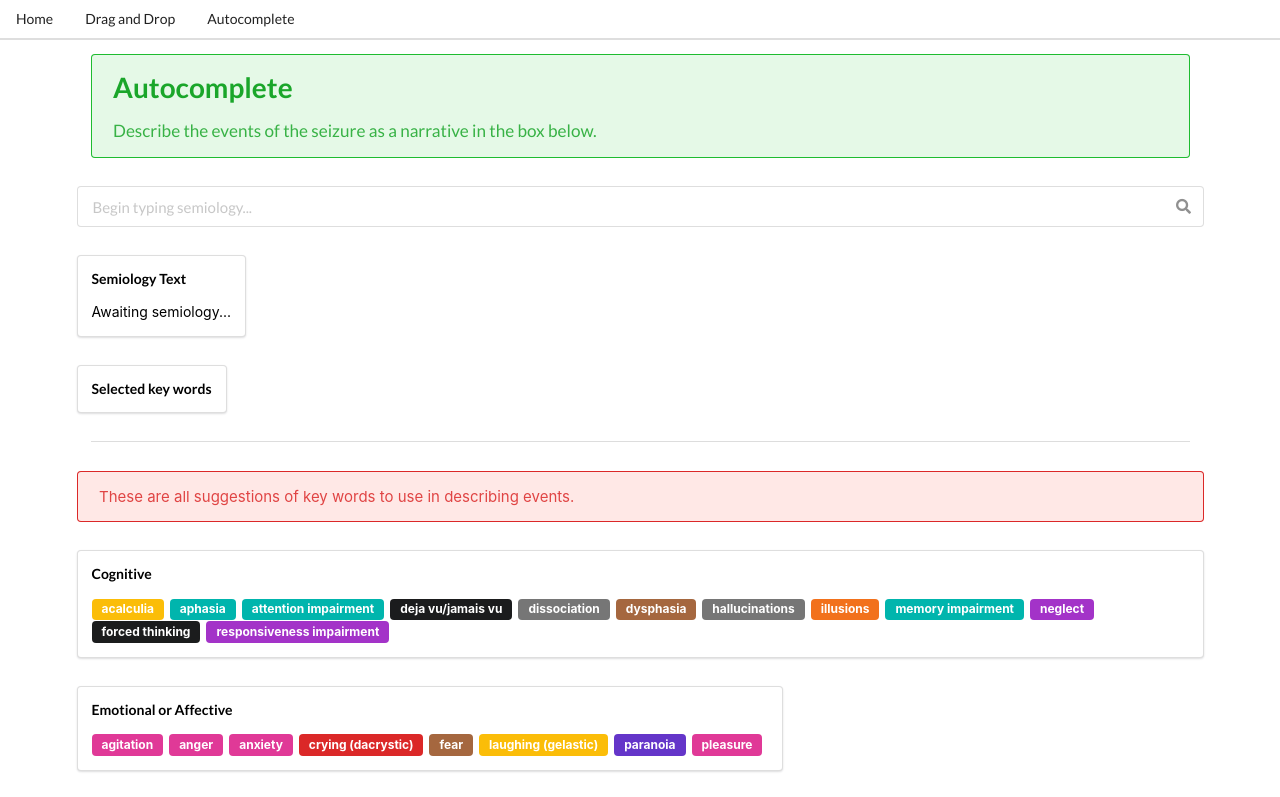
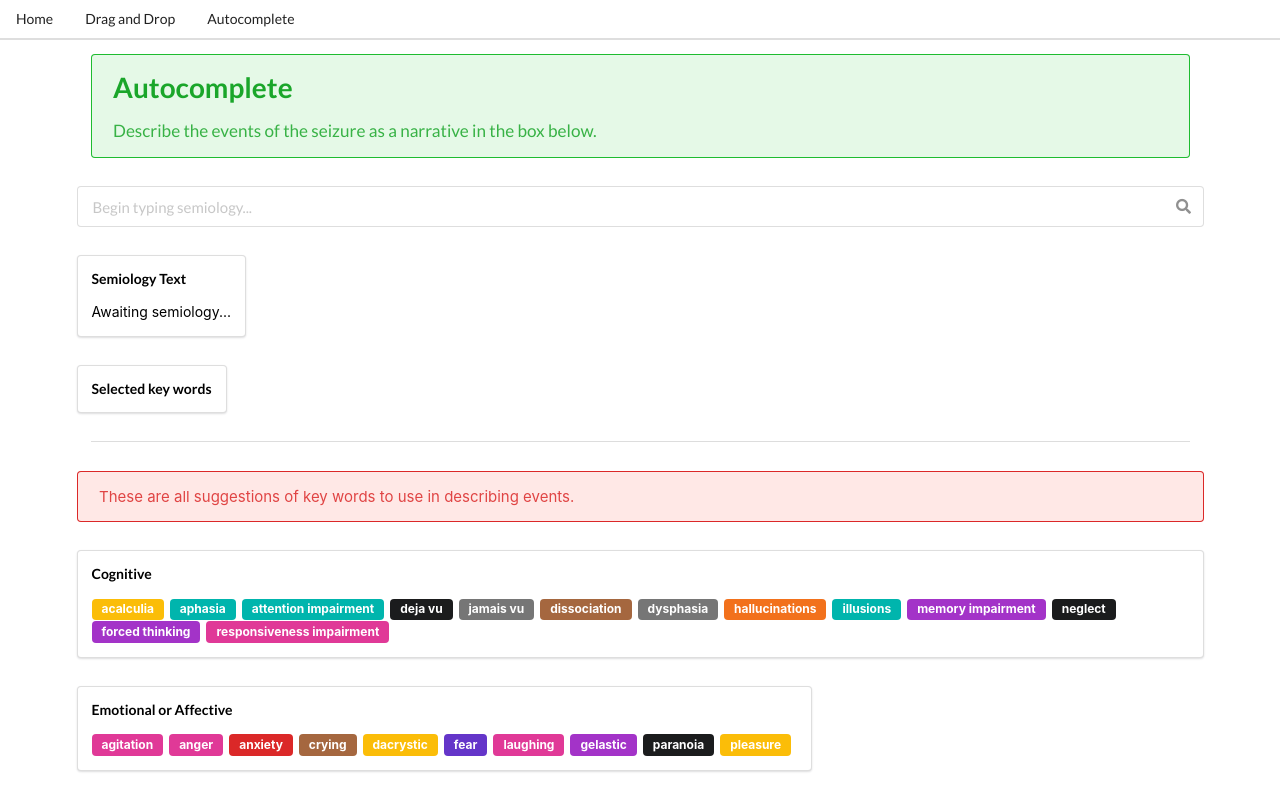
Before and after one commit to eatyourpeas/desscribe, a Vue app: page /autocomplete in a window 1280 px wide. Shown: the top 797 px of the page. Built offline with nearby package versions, Linux system fonts and the light colour scheme.

Commit message:
remove hyphens

```diff
--- a/src/views/Autocomplete.vue
+++ b/src/views/Autocomplete.vue
@@ -25,68 +25,75 @@ const items = ref([
         { id: 0, title: "acalculia", category: "cognitive", narrative: 0, color: randomColour()},
         { id: 1, title: "aphasia", category: "cognitive", narrative: 0, color: randomColour()},
         { id: 2, title: "attention impairment", category: "cognitive", narrative: 0, color: randomColour()},
-        { id: 3, title: "deja vu/jamais vu", category: "cognitive", narrative: 0, color: randomColour()},
-        { id: 4, title: "dissociation", category: "cognitive", narrative: 0, color: randomColour()},
-        { id: 5, title: "dysphasia", category: "cognitive", narrative: 0, color: randomColour()},
-        { id: 6, title: "hallucinations", category: "cognitive", narrative: 0, color: randomColour()},
-        { id: 7, title: "illusions", category: "cognitive", narrative: 0, color: randomColour()},
-        { id: 8, title: "memory impairment", category: "cognitive", narrative: 0, color: randomColour()},
-        { id: 9, title: "neglect", category: "cognitive", narrative: 0, color: randomColour()},
-        { id: 10, title: "forced thinking", category: "cognitive", narrative: 0, color: randomColour()},
-        { id: 11, title: "responsiveness impairment", category: "cognitive", narrative: 0, color: randomColour()},
-        { id: 12, title: "agitation", category: "emotional or affective", narrative: 0, color: randomColour()},
-        { id: 13, title: "anger", category: "emotional or affective", narrative: 0, color: randomColour()},
-        { id: 14, title: "anxiety", category: "emotional or affective", narrative: 0, color: randomColour()},
-        { id: 15, title: "crying (dacrystic)", category: "emotional or affective", narrative: 0, color: randomColour()},
-        { id: 16, title: "fear", category: "emotional or affective", narrative: 0, color: randomColour()},
-        { id: 17, title: "laughing (gelastic)", category: "emotional or affective", narrative: 0, color: randomColour()},
-        { id: 18, title: "paranoia", category: "emotional or affective", narrative: 0, color: randomColour()},
-        { id: 19, title: "pleasure", category: "emotional or affective", narrative: 0, color: randomColour()},
-        { id: 20, title: "asystole", category: "autonomic", narrative: 0, color: randomColour()},
-        { id: 21, title: "bradycardia", category: "autonomic", narrative: 0, color: randomColour()},
-        { id: 22, title: "erection", category: "autonomic", narrative: 0, color: randomColour()},
-        { id: 23, title: "flushing", category: "autonomic", narrative: 0, color: randomColour()},
-        { id: 24, title: "gastrointestinal", category: "autonomic", narrative: 0, color: randomColour()},
-        { id: 25, title: "hyper/hypoventilation", category: "autonomic", narrative: 0, color: randomColour()},
-        { id: 26, title: "nausea/vomiting", category: "autonomic", narrative: 0, color: randomColour()},
-        { id: 27, title: "pallor", category: "autonomic", narrative: 0, color: randomColour()},
-        { id: 28, title: "palpitations", category: "autonomic", narrative: 0, color: randomColour()},
-        { id: 29, title: "piloerection", category: "autonomic", narrative: 0, color: randomColour()},
-        { id: 30, title: "respiratory changes", category: "autonomic", narrative: 0, color: randomColour()},
-        { id: 31, title: "tachycardia", category: "autonomic", narrative: 0, color: randomColour()},
-        { id: 32, title: "aggression", category: "automatisms", narrative: 0, color: randomColour()},
-        { id: 33, title: "eye-blinking", category: "automatisms", narrative: 0, color: randomColour()},
-        { id: 34, title: "head nodding", category: "automatisms", narrative: 0, color: randomColour()},
-        { id: 35, title: "manual", category: "automatisms", narrative: 0, color: randomColour()},
-        { id: 36, title: "orofacial", category: "automatisms", narrative: 0, color: randomColour()},
-        { id: 37, title: "pedaling", category: "automatisms", narrative: 0, color: randomColour()},
-        { id: 38, title: "pelvic thrusting", category: "automatisms", narrative: 0, color: randomColour()},
-        { id: 39, title: "perseveration", category: "automatisms", narrative: 0, color: randomColour()},
-        { id: 40, title: "running (cursive)", category: "automatisms", narrative: 0, color: randomColour()},
-        { id: 41, title: "sexual", category: "automatisms", narrative: 0, color: randomColour()},
-        { id: 42, title: "undressing", category: "automatisms", narrative: 0, color: randomColour()},
-        { id: 43, title: "vocalisation/speech", category: "automatisms", narrative: 0, color: randomColour()},
-        { id: 44, title: "walking", category: "automatisms", narrative: 0, color: randomColour()},
-        { id: 45, title: "dysarthria", category: "motor", narrative: 0, color: randomColour()},
-        { id: 46, title: "dystonic", category: "motor", narrative: 0, color: randomColour()},
-        { id: 47, title: "fencer's posture", category: "motor", narrative: 0, color: randomColour()},
-        { id: 48, title: "incoordination", category: "motor", narrative: 0, color: randomColour()},
-        { id: 49, title: "jacksonian", category: "motor", narrative: 0, color: randomColour()},
-        { id: 50, title: "paralysis", category: "motor", narrative: 0, color: randomColour()},
-        { id: 51, title: "paresis", category: "motor", narrative: 0, color: randomColour()},
-        { id: 52, title: "versive", category: "motor", narrative: 0, color: randomColour()},
-        { id: 53, title: "auditory", category: "sensory", narrative: 0, color: randomColour()},
-        { id: 54, title: "gustatory", category: "sensory", narrative: 0, color: randomColour()},
-        { id: 55, title: "hot/cold sensations", category: "sensory", narrative: 0, color: randomColour()},
-        { id: 56, title: "olfactory", category: "sensory", narrative: 0, color: randomColour()},
-        { id: 57, title: "somatosensory", category: "sensory", narrative: 0, color: randomColour()},
-        { id: 58, title: "vestibular", category: "sensory", narrative: 0, color: randomColour()},
-        { id: 59, title: "visual", category: "sensory", narrative: 0, color: randomColour()},
-        { id: 60, title: "left", category: "laterality", narrative: 0, color: randomColour()},
-        { id: 61, title: "right", category: "laterality", narrative: 0, color: randomColour()},
-        { id: 62, title: "bilateral", category: "laterality", narrative: 0, color: randomColour()},
-        { id: 63, title: "aura", category: "custom", narrative: 0, color: randomColour()},
-        { id: 64, title: "unresponsive", category: "custom", narrative: 0, color: randomColour()},
+        { id: 3, title: "deja vu", category: "cognitive", narrative: 0, color: randomColour()},
+        { id: 4, title: "jamais vu", category: "cognitive", narrative: 0, color: randomColour()},
+        { id: 5, title: "dissociation", category: "cognitive", narrative: 0, color: randomColour()},
+        { id: 6, title: "dysphasia", category: "cognitive", narrative: 0, color: randomColour()},
+        { id: 7, title: "hallucinations", category: "cognitive", narrative: 0, color: randomColour()},
+        { id: 8, title: "illusions", category: "cognitive", narrative: 0, color: randomColour()},
+        { id: 9, title: "memory impairment", category: "cognitive", narrative: 0, color: randomColour()},
+        { id: 10, title: "neglect", category: "cognitive", narrative: 0, color: randomColour()},
+        { id: 11, title: "forced thinking", category: "cognitive", narrative: 0, color: randomColour()},
+        { id: 12, title: "responsiveness impairment", category: "cognitive", narrative: 0, color: randomColour()},
+        { id: 13, title: "agitation", category: "emotional or affective", narrative: 0, color: randomColour()},
+        { id: 14, title: "anger", category: "emotional or affective", narrative: 0, color: randomColour()},
+        { id: 15, title: "anxiety", category: "emotional or affective", narrative: 0, color: randomColour()},
+        { id: 16, title: "crying", category: "emotional or affective", narrative: 0, color: randomColour()},
+        { id: 17, title: "dacrystic", category: "emotional or affective", narrative: 0, color: randomColour()},
+        { id: 18, title: "fear", category: "emotional or affective", narrative: 0, color: randomColour()},
+        { id: 19, title: "laughing", category: "emotional or affective", narrative: 0, color: randomColour()},
+        { id: 20, title: "gelastic", category: "emotional or affective", narrative: 0, color: randomColour()},
+        { id: 11, title: "paranoia", category: "emotional or affective", narrative: 0, color: randomColour()},
+        { id: 12, title: "pleasure", category: "emotional or affective", narrative: 0, color: randomColour()},
+        { id: 23, title: "asystole", category: "autonomic", narrative: 0, color: randomColour()},
+        { id: 24, title: "bradycardia", category: "autonomic", narrative: 0, color: randomColour()},
+        { id: 25, title: "erection", category: "autonomic", narrative: 0, color: randomColour()},
+        { id: 26, title: "flushing", category: "autonomic", narrative: 0, color: randomColour()},
+        { id: 27, title: "gastrointestinal", category: "autonomic", narrative: 0, color: randomColour()},
+        { id: 28, title: "hyperventilation", category: "autonomic", narrative: 0, color: randomColour()},
+        { id: 29, title: "hypoventilation", category: "autonomic", narrative: 0, color: randomColour()},
+        { id: 30, title: "nausea/vomiting", category: "autonomic", narrative: 0, color: randomColour()},
+        { id: 21, title: "pallor", category: "autonomic", narrative: 0, color: randomColour()},
+        { id: 22, title: "palpitations", category: "autonomic", narrative: 0, color: randomColour()},
+        { id: 23, title: "piloerection", category: "autonomic", narrative: 0, color: randomColour()},
+        { id: 34, title: "respiratory changes", category: "autonomic", narrative: 0, color: randomColour()},
+        { id: 35, title: "tachycardia", category: "autonomic", narrative: 0, color: randomColour()},
+        { id: 36, title: "aggression", category: "automatisms", narrative: 0, color: randomColour()},
+        { id: 37, title: "eye blinking", category: "automatisms", narrative: 0, color: randomColour()},
+        { id: 38, title: "head nodding", category: "automatisms", narrative: 0, color: randomColour()},
+        { id: 39, title: "manual", category: "automatisms", narrative: 0, color: randomColour()},
+        { id: 40, title: "orofacial", category: "automatisms", narrative: 0, color: randomColour()},
+        { id: 41, title: "pedaling", category: "automatisms", narrative: 0, color: randomColour()},
+        { id: 42, title: "pelvic thrusting", category: "automatisms", narrative: 0, color: randomColour()},
+        { id: 43, title: "perseveration", category: "automatisms", narrative: 0, color: randomColour()},
+        { id: 44, title: "running", category: "automatisms", narrative: 0, color: randomColour()},
+        { id: 45, title: "cursive", category: "automatisms", narrative: 0, color: randomColour()},
+        { id: 46, title: "sexual", category: "automatisms", narrative: 0, color: randomColour()},
+        { id: 47, title: "undressing", category: "automatisms", narrative: 0, color: randomColour()},
+        { id: 48, title: "vocalisation", category: "automatisms", narrative: 0, color: randomColour()},
+        { id: 49, title: "speech", category: "automatisms", narrative: 0, color: randomColour()},
+        { id: 50, title: "walking", category: "automatisms", narrative: 0, color: randomColour()},
+        { id: 51, title: "dysarthria", category: "motor", narrative: 0, color: randomColour()},
+        { id: 52, title: "dystonic", category: "motor", narrative: 0, color: randomColour()},
+        { id: 53, title: "fencer's posture", category: "motor", narrative: 0, color: randomColour()},
+        { id: 54, title: "incoordination", category: "motor", narrative: 0, color: randomColour()},
+        { id: 55, title: "jacksonian", category: "motor", narrative: 0, color: randomColour()},
+        { id: 56, title: "paralysis", category: "motor", narrative: 0, color: randomColour()},
+        { id: 57, title: "paresis", category: "motor", narrative: 0, color: randomColour()},
+        { id: 58, title: "versive", category: "motor", narrative: 0, color: randomColour()},
+        { id: 59, title: "auditory", category: "sensory", narrative: 0, color: randomColour()},
+        { id: 60, title: "gustatory", category: "sensory", narrative: 0, color: randomColour()},
+        { id: 61, title: "hot sensations", category: "sensory", narrative: 0, color: randomColour()},
+        { id: 62, title: "cold sensations", category: "sensory", narrative: 0, color: randomColour()},
+        { id: 63, title: "olfactory", category: "sensory", narrative: 0, color: randomColour()},
+        { id: 64, title: "somatosensory", category: "sensory", narrative: 0, color: randomColour()},
+        { id: 65, title: "vestibular", category: "sensory", narrative: 0, color: randomColour()},
+        { id: 66, title: "visual", category: "sensory", narrative: 0, color: randomColour()},
+        { id: 67, title: "left", category: "laterality", narrative: 0, color: randomColour()},
+        { id: 68, title: "right", category: "laterality", narrative: 0, color: randomColour()},
+        { id: 69, title: "bilateral", category: "laterality", narrative: 0, color: randomColour()},
+        { id: 70, title: "aura", category: "custom", narrative: 0, color: randomColour()},
+        { id: 71, title: "unresponsive", category: "custom", narrative: 0, color: randomColour()},
       ]);
 
   const wordMatch = (word) => {
```
